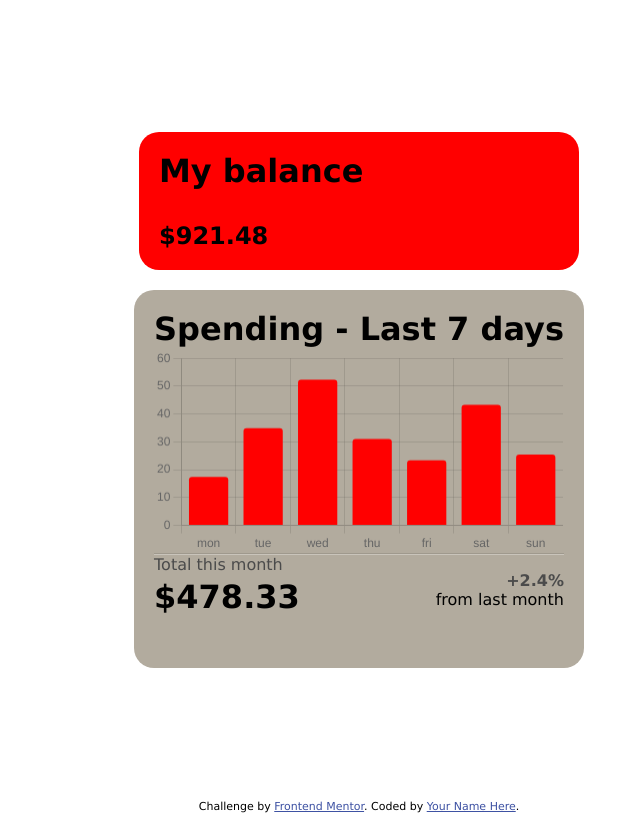
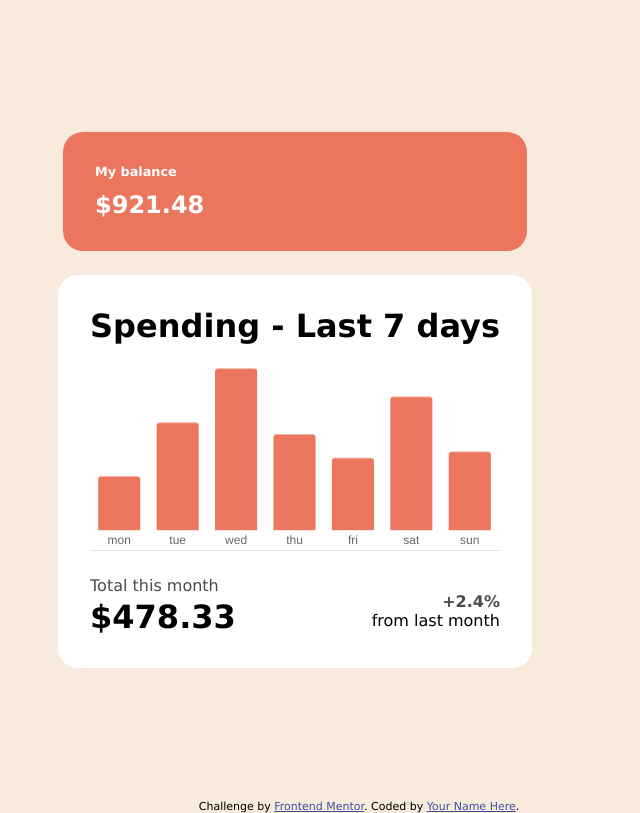
Before and after one commit to KazKamil2000/expensesChart, a website: page index.html in a window 1280 px wide. Shown: the whole page, without its empty margins (281-921 px from the left). Drawn offline with nearby package versions, Linux system fonts and the light colour scheme.

Commit message:
fixed chart

```diff
--- a/index.html
+++ b/index.html
@@ -17,7 +17,7 @@
   <body>
     <div class="app">
         <div class="top-container">
-          <div class="top-text"><h1 class="info">My balance</h1></div>
+          <div class="top-text"><h1 class="balance-text">My balance</h1></div>
           <div class="bottom-text"><h2 class="balance">$921.48</h2></div>
         </div>
         <div class="main-container">
--- a/script.js
+++ b/script.js
@@ -13,9 +13,9 @@ fetch("./data.json")
         datasets: [
           {
             data: values,
-            backgroundColor: ["red"],
+            backgroundColor: ["rgb(236, 117, 93)"],
             borderRadius: 3,
-            hoverBackgroundColor: "blue",
+            hoverBackgroundColor: "rgb(118, 181, 188)",
           },
         ],
       },
@@ -28,11 +28,32 @@ fetch("./data.json")
           tooltip: {
             yAlign: "bottom",
             displayColors: false,
+            title: false,
           },
         },
         scales: {
           y: {
+            display: false,
+
             beginAtZero: true,
+            grid: {
+              drawOnChartArea: false,
+              drawTicks: false,
+              drawBorder: false,
+            },
+            border: {
+              display: false,
+            },
+          },
+          x: {
+            grid: {
+              drawOnChartArea: false,
+              drawTicks: false,
+              drawBorder: false,
+            },
+            border: {
+              display: false,
+            },
           },
         },
       },
--- a/style.css
+++ b/style.css
@@ -2,6 +2,11 @@
     margin: 0;
     padding: 0;
     font-family: Verdana, Geneva, Tahoma, sans-serif;
+}
+
+body {
+    background-color: rgb(248, 234, 220);
+    overflow: hidden;
 }
 
 hr {
@@ -14,6 +19,7 @@ hr {
 .app {
     height: 100vh;
     min-width: 50%;
+    max-width: 90vw;
     display: flex;
     justify-content: center;
     align-items: center;
@@ -21,23 +27,33 @@ hr {
 }
 
 .top-container {
-    background-color: red;
+    background-color: rgb(236, 117, 94);
     border-radius: 20px;
     width: 400px;
-    margin-bottom: 20px;
-    padding: 20px;
+    margin-bottom: 1.5rem;
+    padding: 2rem;
+    color: white;
+}
+
+.balance-text {
+    font-size: 0.8rem;
+    padding-bottom: 0.8rem;
 }
 
 .main-container {
-    background-color: rgb(178, 171, 158);
+    background-color: white;
     border-radius: 20px;
-    padding: 20px;
+    padding-left: 2rem;
+    padding-top: 2rem;
+    padding-right: 2rem;
 }
 
 .info {
+    padding-top: 1.5rem;
     padding-bottom: 2rem;
     display: flex;
     justify-content: space-between;
+    font-size: 1rem;
 }
 
 .total {
```
